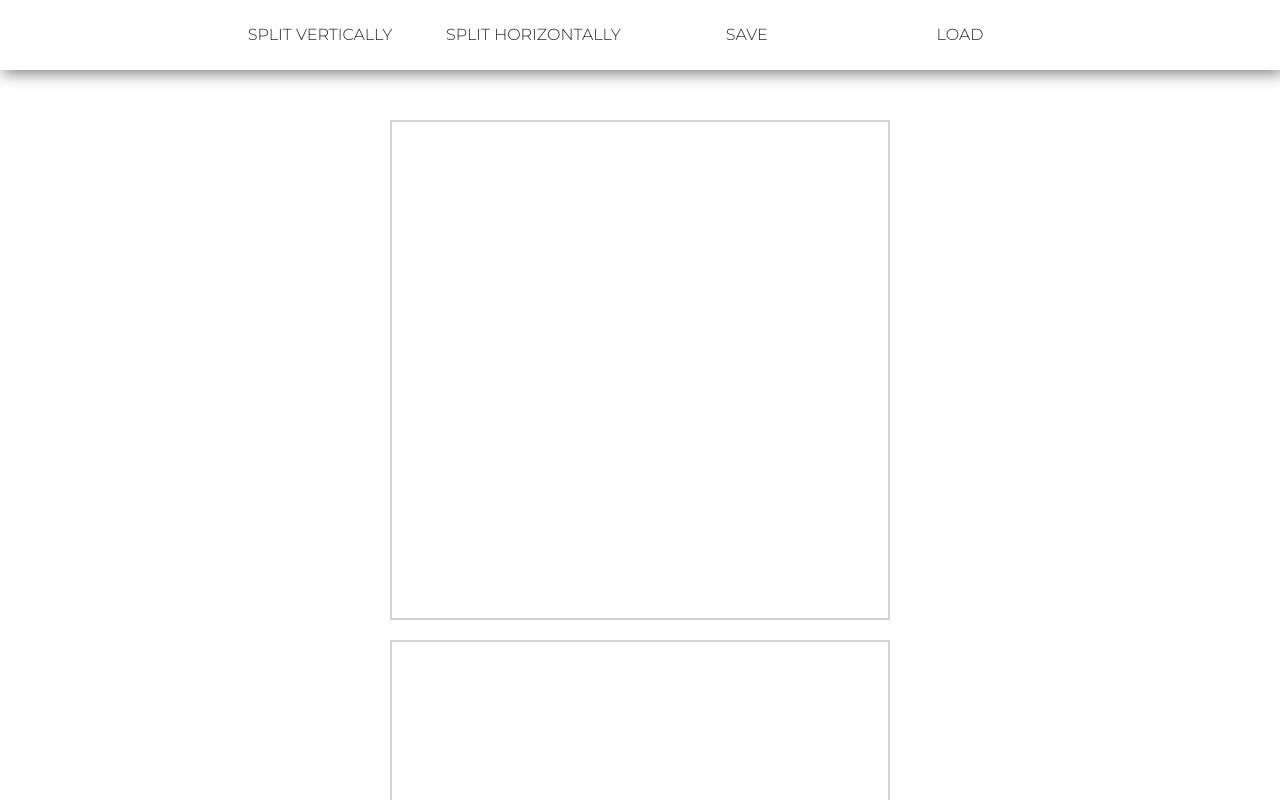
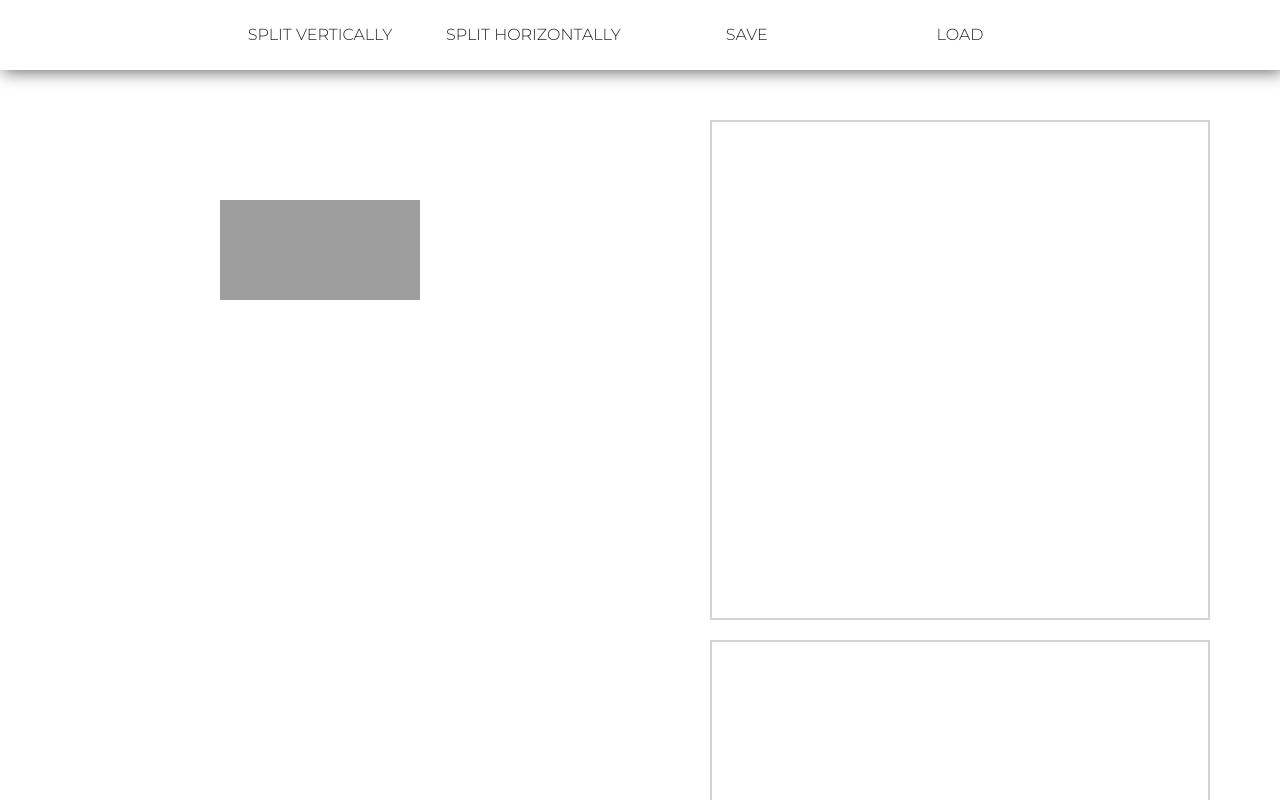
Before and after one commit to homemadechowder/PS-Exercise, a React (Create React App) app in the folder client/: page / in a window 1280 px wide. Shown: the top 800 px of the page. Built offline with nearby package versions, Linux system fonts and the light colour scheme; grey boxes are pictures that could not be loaded.

Commit message:
drag image into div done kinda

```diff
--- a/client/package.json
+++ b/client/package.json
@@ -7,9 +7,13 @@
   "dependencies": {
     "@material-ui/core": "^4.11.3",
     "react": "^16.6.3",
+    "react-dnd": "^11.1.3",
+    "react-dnd-html5-backend": "^11.1.3",
     "react-dom": "^16.6.3",
+    "react-drag-and-drop": "^3.0.0",
     "react-router-dom": "^5.2.0",
     "react-scripts": "^4.0.2",
+    "react-smooth-dnd": "^0.11.1",
     "sass": "^1.32.6",
     "typescript": "^4.1.3"
   },
--- a/client/src/components/editor/editor.page.js
+++ b/client/src/components/editor/editor.page.js
@@ -1,8 +1,6 @@
 import React, {useEffect, useState} from 'react'
 import Grid from '@material-ui/core/Grid';
 import Container from '@material-ui/core/Container';
-import Menu from '@material-ui/core/Menu';
-import MenuItem from '@material-ui/core/MenuItem';
 import assign from '../../scripts/assign';
 
 import './editor.style.scss';
@@ -30,25 +28,44 @@ export default function Editor(){
     const [actionTarget, setActionTarget] = useState();
     let layoutList = [];
     const addTarget = (event) => {
+        console.log(event.target.id)
         setActionTarget(event.target.id);
+    }
+
+    const allowDrop = (ev) => {
+        ev.preventDefault();
+    }
+
+    const drag = (ev) => {
+        ev.dataTransfer.setData("text", ev.target.id);
+    }
+
+    const drop = (ev) => {
+        ev.preventDefault();
+        var data = ev.dataTransfer.getData("text");
+        var img = document.createElement('img');
+        img.style=`background-image: url(${data})`
+        img.classList.add('editor__drag-image')
+        ev.target.appendChild(img);
     }
 
     const handleFirstSplit = (split) =>{
         if (split.mode){
         return(
             <Grid container id={split.id} direction={split.mode==='vertical'?'row':'column'} key={`box${split.id}`} className='editor__box-row'>
-                <Grid container direction={split.mode==='vertical'?'row':'column'} tabindex='0' item xs id={split.split0?split.split0.id:split.id+'0'} style={{border: '0.1px solid lightgrey'}} onClick={(e)=>addTarget(e)}>
+                <Grid onDrop={(e)=>drop(e)} onDragOver={(e)=>allowDrop(e)} container direction={split.mode==='vertical'?'row':'column'} tabindex='0' item xs id={split.split0?split.split0.id:split.id+'0'} style={{border: '0.1px solid lightgrey'}} onClick={(e)=>addTarget(e)}>
                     {handleSplit0(split.split0)}
                 </Grid>
-                <Grid container direction={split.mode==='vertical'?'row':'column'} tabindex='0' item xs id={split.split1?split.split1.id:split.id+'1'} style={{border: '0.1px solid lightgrey'}} onClick={(e)=>addTarget(e)}>
+                <Grid onDrop={(e)=>drop(e)} onDragOver={(e)=>allowDrop(e)} container direction={split.mode==='vertical'?'row':'column'} tabindex='0' item xs id={split.split1?split.split1.id:split.id+'1'} style={{border: '0.1px solid lightgrey'}} onClick={(e)=>addTarget(e)}>
                     {handleSplit1(split.split1)}
                 </Grid>
+
             </Grid>
         )
         }
         return(
             <Grid container id={split.id} direction={split.mode==='vertical'?'row':'column'} key={`box${split.id}`} className='editor__box-row'>
-                <Grid container direction={split.mode==='vertical'?'row':'column'} tabindex='0' item xs id={split.split0?split.split0.id:split.id+'0'} style={{border: '0.1px solid lightgrey'}} onClick={(e)=>addTarget(e)}>
+                <Grid onDrop={(e)=>drop(e)} onDragOver={(e)=>allowDrop(e)} container direction={split.mode==='vertical'?'row':'column'} tabindex='0' item xs id={split.split0?split.split0.id:split.id+'0'} style={{border: '0.1px solid lightgrey'}} onClick={(e)=>addTarget(e)}>
                 </Grid>
             </Grid>
         )
@@ -58,7 +75,7 @@ export default function Editor(){
         if(typeof split !== 'undefined'){
         return(
             <Grid container item direction={split.mode==='vertical'?'row':'column'} key={`box${split.id}`} className={split.mode==='vertical'?'editor__box':'editor__box__col'}>
-                <Grid  tabindex='0' item xs id={split.split0?split.split0.id:split.id+'0'} style={{border: '0.1px solid lightgrey'}} onClick={(e)=>addTarget(e)}>
+                <Grid tabindex='0' item xs id={split.split0?split.split0.id:split.id+'0'} style={{border: '0.1px solid lightgrey'}} onClick={(e)=>addTarget(e)}>
                     {handleSplit0(split.split0)}
                 </Grid>
                 <Grid  tabindex='0' item xs id={split.split1?split.split1.id:split.id+'1'} style={{border: '0.1px solid lightgrey'}} onClick={(e)=>addTarget(e)}>
@@ -68,9 +85,7 @@ export default function Editor(){
         )
         }
         return(
-            <>
-
-            </>
+            <></>
         )
     }
 
@@ -87,11 +102,8 @@ export default function Editor(){
                 </Grid>
             )
         }
-
         return(
-            <>
-
-            </>
+            <></>
         )
     }
 
@@ -100,6 +112,13 @@ export default function Editor(){
         let newLayout = config;
         let keyPath = [];
         let newId = id;
+
+
+        var targetDiv = document.getElementById(actionTarget)
+
+        if (targetDiv.childNodes.length !== 0){
+        targetDiv.removeChild(targetDiv.childNodes[0])
+        }
 
         console.log(actionTarget);
         for (var i = 1; i < actionTarget.length; i++){
@@ -134,7 +153,6 @@ export default function Editor(){
         setSavedLayout(layoutList);
     }
 
-
     const handleSavedLayout = () => {
         return(
         <>
@@ -150,7 +168,6 @@ export default function Editor(){
     useEffect(()=>{
         setConfig(defaultLayout)
     },[])
-
 
     return(
         <Container id='main__container' className='editor__container' maxWidth="sm">
@@ -178,19 +195,30 @@ export default function Editor(){
 
 
             {config &&
+            <Grid container>
+                <Grid item xs>
+                    <section className='editor__image-section'>
 
+                        <img
+                            className='editor__pallet-image'
+                            src = 'https://static5.depositphotos.com/1000350/432/i/950/depositphotos_4327684-stock-photo-doctor-with-stethoscope-fixing-laptop.jpg'
+                            draggable="true" onDragStart={(e)=>drag(e)}
+                        ></img>
+
+                    </section>
+                </Grid>
+            <Grid item xs>
                 <section className='editor__box-section'>
                     {config.map((box)=>{
-
                         return(
                             <>
                                 {handleFirstSplit(box)}
                             </>
                         )
                     })}
-
-            </section>  }
+                </section>
+            </Grid>
+            </Grid>}
         </Container>
-
     )
 }
--- a/client/src/components/editor/editor.style.scss
+++ b/client/src/components/editor/editor.style.scss
@@ -52,7 +52,10 @@ div.editor__container{
         }
     }
 
-
+   #div1{
+       height: 100%;
+       width: 100%;
+   }
 
     section.editor__box-section{
         width: 500px;
@@ -61,10 +64,29 @@ div.editor__container{
         z-index: 1;
     }
 
+    section.editor__image-section{
+        padding-top: 200px
+    }
+
+    img.editor__drag-image{
+        width: 100%;
+        height: 100%;
+        overflow: hidden;
+        background-size: cover;
+        background-repeat: no-repeat;
+        background-position: center;
+        pointer-events: none;
+    }
+
+    .editor__pallet-image{
+        width: 200px;
+        height: 100px;
+    }
+
     div.editor__box-row{
         width: 500px;
         height: 500px;
-
+        position: relative;
         margin: 20px auto 20px auto;
         border: 0.1px solid lightgrey;
         div.editor__box{
--- a/client/src/index.js
+++ b/client/src/index.js
@@ -4,5 +4,9 @@ import "./index.css";
 import App from "./App";
 import registerServiceWorker from "./registerServiceWorker";
 
-ReactDOM.render(<App />, document.getElementById("root"));
+const mainApp = (
+    <App />
+)
+
+ReactDOM.render(mainApp, document.getElementById("root"));
 registerServiceWorker();
```
Also changed, not shown: client/src/App.js (+4 -4 lines), client/src/components/pallet/pallet.page.js (deleted), client/src/scripts/index.js (renamed from client/src/scripts/resolve.js), 1 other file (tests, documents, lock files or other folders). Lines whose indentation alone changed are shown as unchanged.
